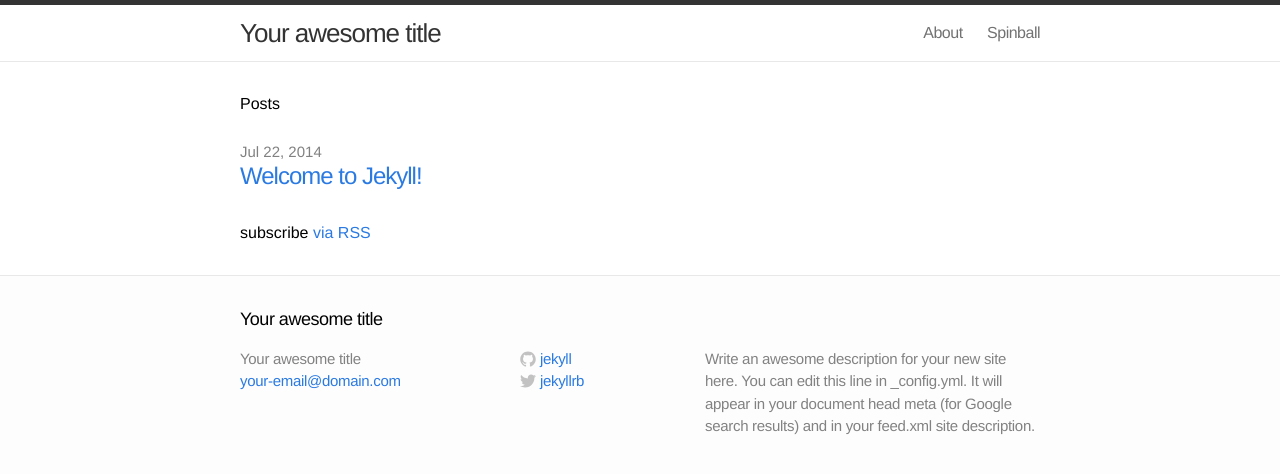
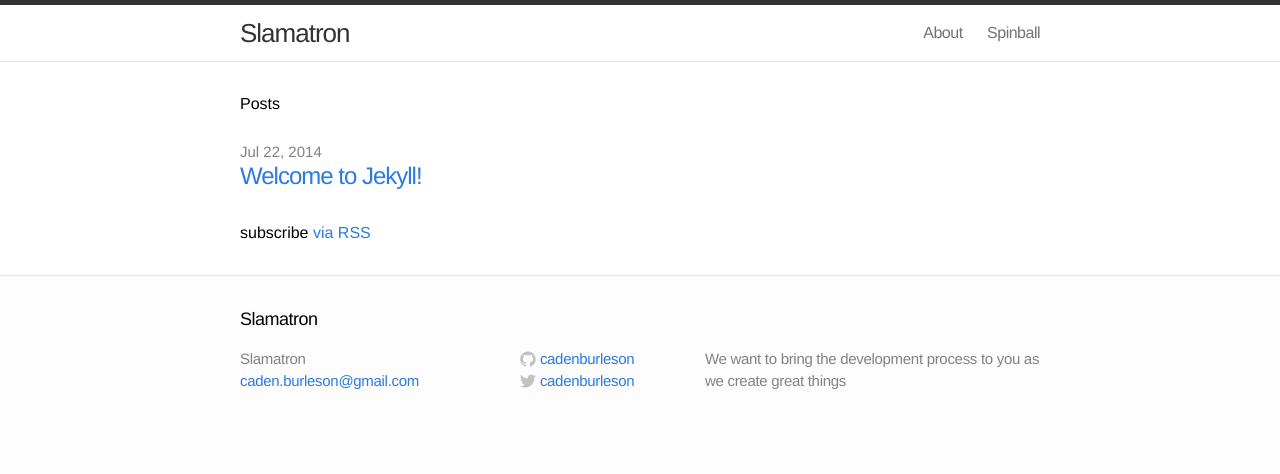
Before and after one commit to cadenburleson/cadenburleson.github.io, a Jekyll site: the page built from index.html, in a window 1280 px wide. Shown: the top 474 px of the page. Built offline with Jekyll 4.4.1, drawn with Linux system fonts in a browser that asks for light colours.

Commit message:
config additions

```diff
--- a/_config.yml
+++ b/_config.yml
@@ -1,11 +1,11 @@
 # Site settings
-title: Your awesome title
-email: your-email@domain.com
-description: "Write an awesome description for your new site here. You can edit this line in _config.yml. It will appear in your document head meta (for Google search results) and in your feed.xml site description."
+title: Slamatron
+email: caden.burleson@gmail.com
+description: "We want to bring the development process to you as we create great things"
 baseurl: ""
 url: "http://yourdomain.com"
-twitter_username: jekyllrb
-github_username:  jekyll
+twitter_username: cadenburleson
+github_username:  cadenburleson
 
 # Build settings
 markdown: kramdown
```
